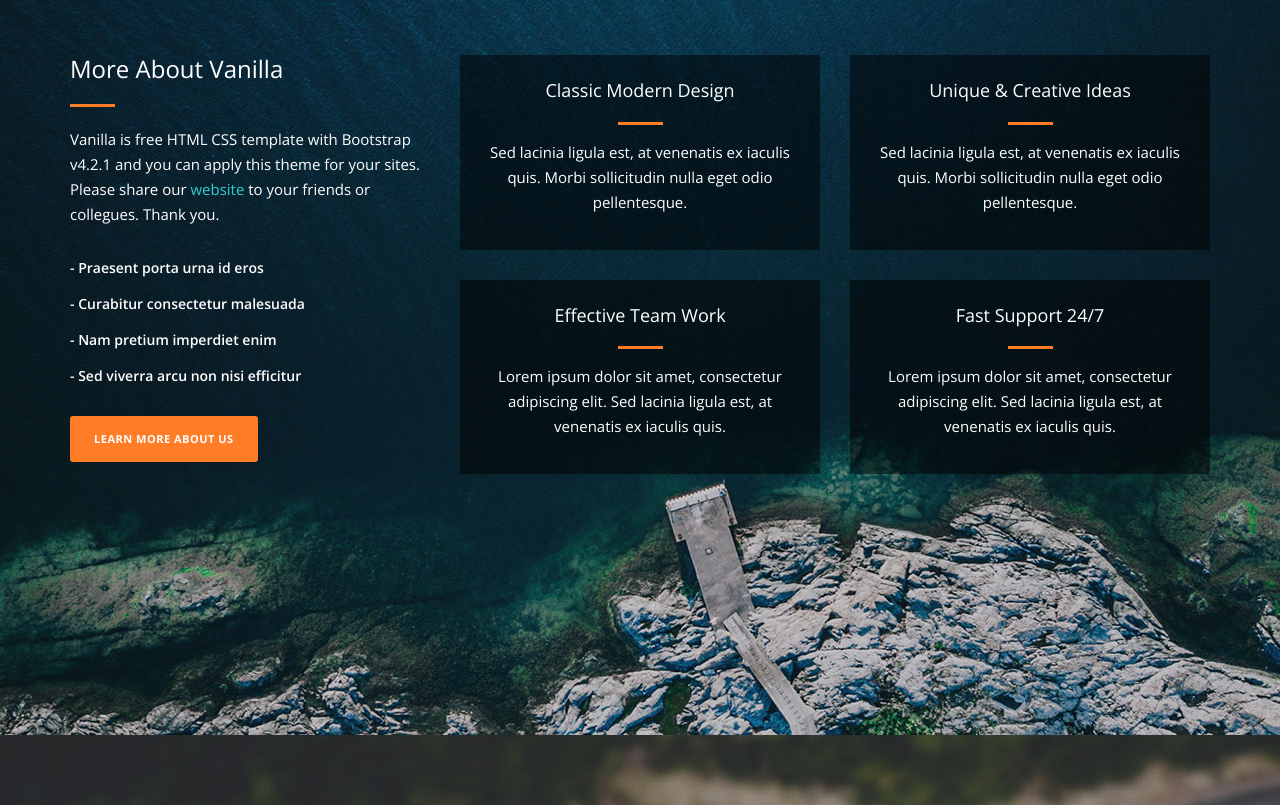
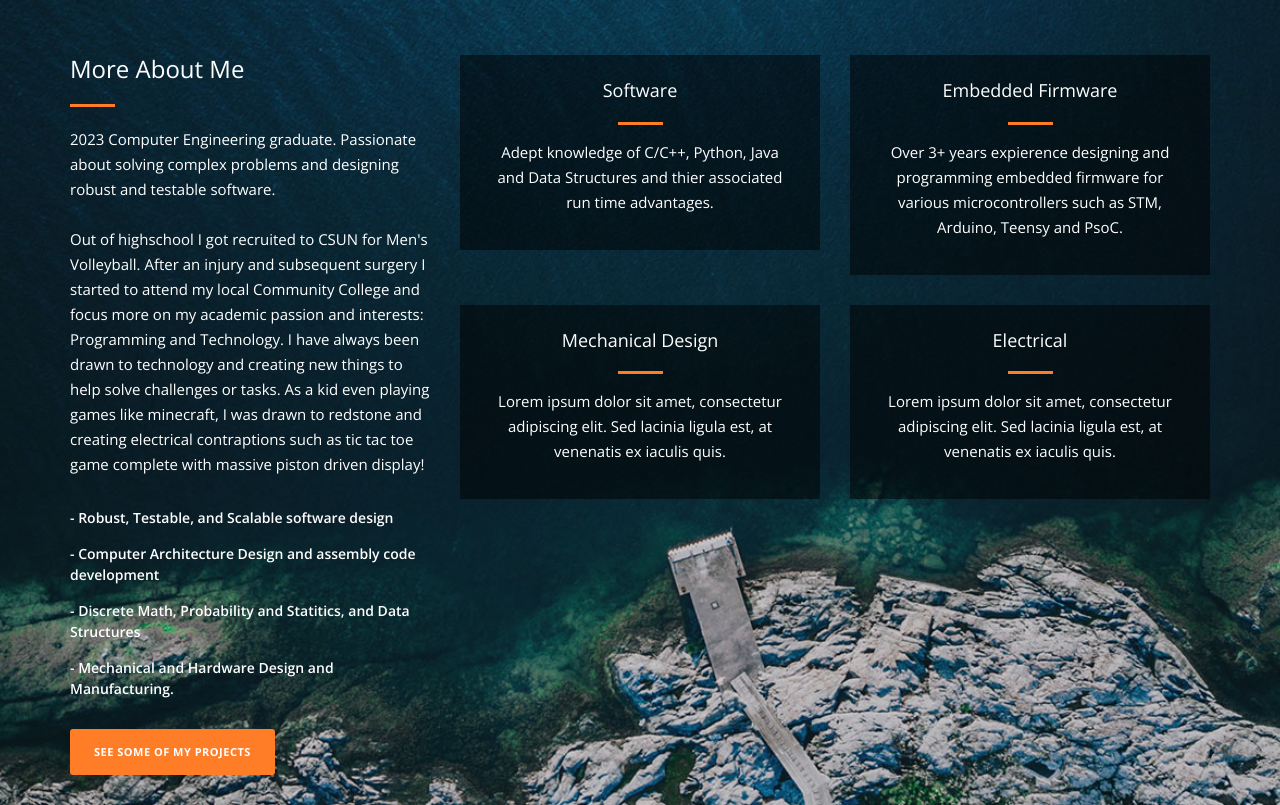
Before and after one commit to Robert-GainesIII/Portfolio2023, a plain HTML site: page index.html in a window 1280 px wide. Shown: the part 865-1670 px from the top of the page. Drawn offline with nearby package versions, Linux system fonts and the light colour scheme.

Commit message:
updating text

```diff
--- a/index.html
+++ b/index.html
@@ -37,10 +37,10 @@ https://templatemo.com/tm-526-vanilla
     <div class="parallax-content baner-content" id="home">
         <div class="container">
             <div class="first-content">
-                <h1>Bobby Gaines</h1>
+                <h1>Robert Gaines</h1>
                 <span><em>Computer Engineering</em> 2023</span>
                 <div class="primary-button">
-                    <a href="#services">Discover More</a>
+                    <a href="#services">My skills</a>
                 </div>
             </div>
         </div>
@@ -52,18 +52,24 @@ https://templatemo.com/tm-526-vanilla
             <div class="row">
                 <div class="col-md-4">
                     <div class="left-text">
-                        <h4>More About Vanilla</h4>
+                        <h4>More About Me</h4>
                         <div class="line-dec"></div>
-                        <p>Vanilla is free HTML CSS template with Bootstrap v4.2.1 and you can apply this theme for your sites.
-                        Please share our <a rel="nofollow" href="https://templatemo.com">website</a> to your friends or collegues. Thank you.</p>
+                        <p>2023 Computer Engineering graduate. Passionate about solving complex problems and designing robust and testable software.
+                        <br>
+                        </br>
+                        Out of highschool I got recruited to CSUN for Men's Volleyball.
+                        After an injury and subsequent surgery I started to attend my local Community College and focus more on my academic passion and interests: Programming and Technology.
+                        I have always been drawn to technology and creating new things to help solve challenges or tasks.
+                        As a kid even playing games like minecraft, I was drawn to redstone and creating electrical contraptions such as tic tac toe game complete with massive piston driven display!
+                        </p>
                         <ul>
-                            <li>-  Praesent porta urna id eros</li>
-                            <li>-  Curabitur consectetur malesuada</li>
-                            <li>-  Nam pretium imperdiet enim</li>
-                            <li>-  Sed viverra arcu non nisi efficitur</li>
+                            <li>-  Robust, Testable, and Scalable software design</li>
+                            <li>-  Computer Architecture Design and assembly code development</li>
+                            <li>-  Discrete Math, Probability and Statitics, and Data Structures</li>
+                            <li>-  Mechanical and Hardware Design and Manufacturing.</li>
                         </ul>
                         <div class="primary-button">
-                            <a href="#portfolio">Learn More About Us</a>
+                            <a href="#portfolio">See some of my projects</a>
                         </div>
                     </div>
                 </div>
@@ -71,28 +77,30 @@ https://templatemo.com/tm-526-vanilla
                     <div class="row">
                         <div class="col-md-6">
                             <div class="service-item">
-                                <h4>Classic Modern Design</h4>
+                                <h4>Software</h4>
                                 <div class="line-dec"></div>
-                                <p>Sed lacinia ligula est, at venenatis ex iaculis quis. Morbi sollicitudin nulla eget odio pellentesque.</p>
+                                <p>Adept knowledge of C/C++, Python, Java and Data Structures and thier associated run time advantages.</p>
                             </div>
                         </div>
                         <div class="col-md-6">
                             <div class="service-item">
-                                <h4>Unique &amp; Creative Ideas</h4>
+                                <h4>Embedded Firmware</h4>
                                 <div class="line-dec"></div>
-                                <p>Sed lacinia ligula est, at venenatis ex iaculis quis. Morbi sollicitudin nulla eget odio pellentesque.</p>
+
+                                <p>Over 3+ years expierence designing and programming embedded firmware for various microcontrollers such as STM, Arduino, Teensy and PsoC.</p>
+
                             </div>
                         </div>
                         <div class="col-md-6">
                             <div class="service-item">
-                                <h4>Effective Team Work</h4>
+                                <h4>Mechanical Design</h4>
                                 <div class="line-dec"></div>
                                 <p>Lorem ipsum dolor sit amet, consectetur adipiscing elit. Sed lacinia ligula est, at venenatis ex iaculis quis.</p>
                             </div>
                         </div>
                         <div class="col-md-6">
                             <div class="service-item">
-                                <h4>Fast Support 24/7</h4>
+                                <h4>Electrical</h4>
                                 <div class="line-dec"></div>
                                 <p>Lorem ipsum dolor sit amet, consectetur adipiscing elit. Sed lacinia ligula est, at venenatis ex iaculis quis.</p>
                             </div>
```
